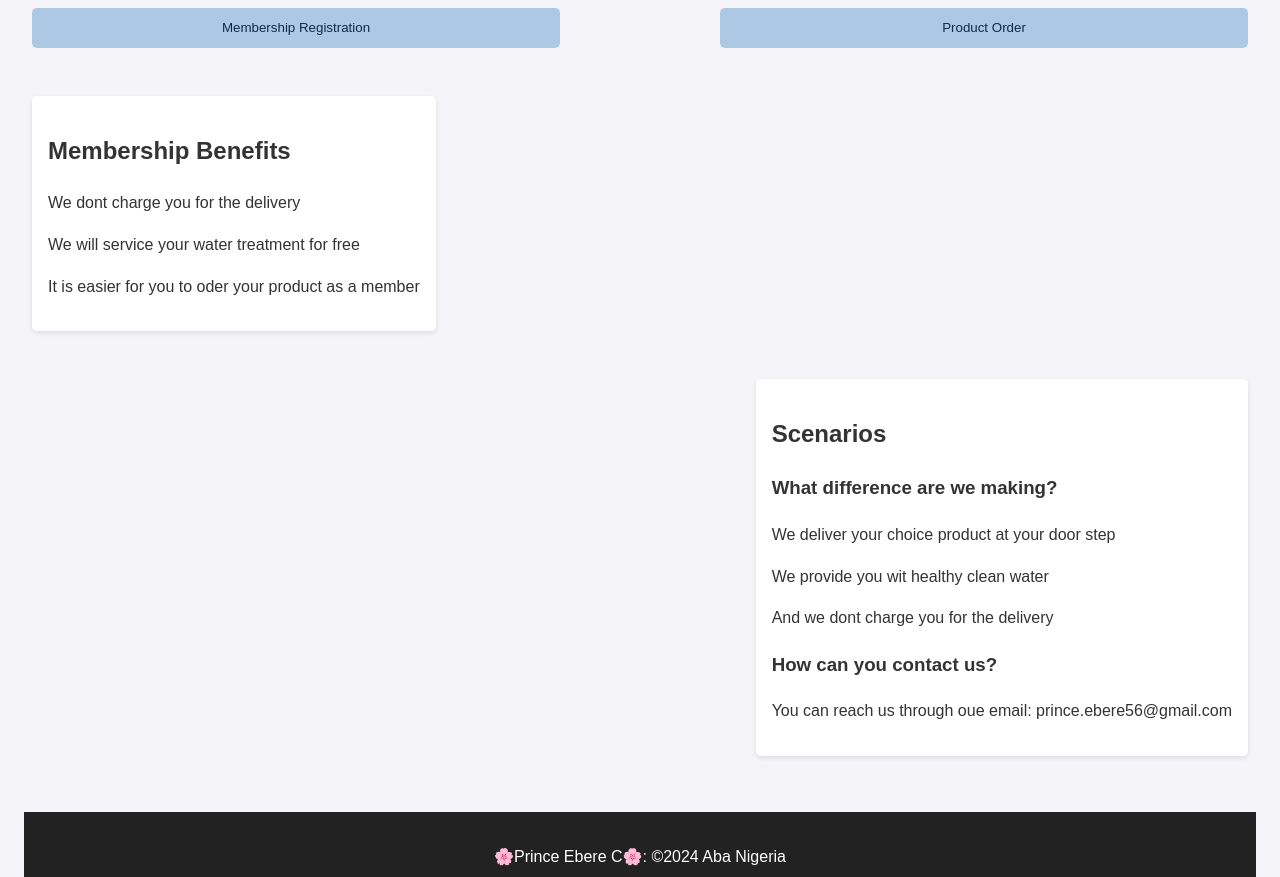
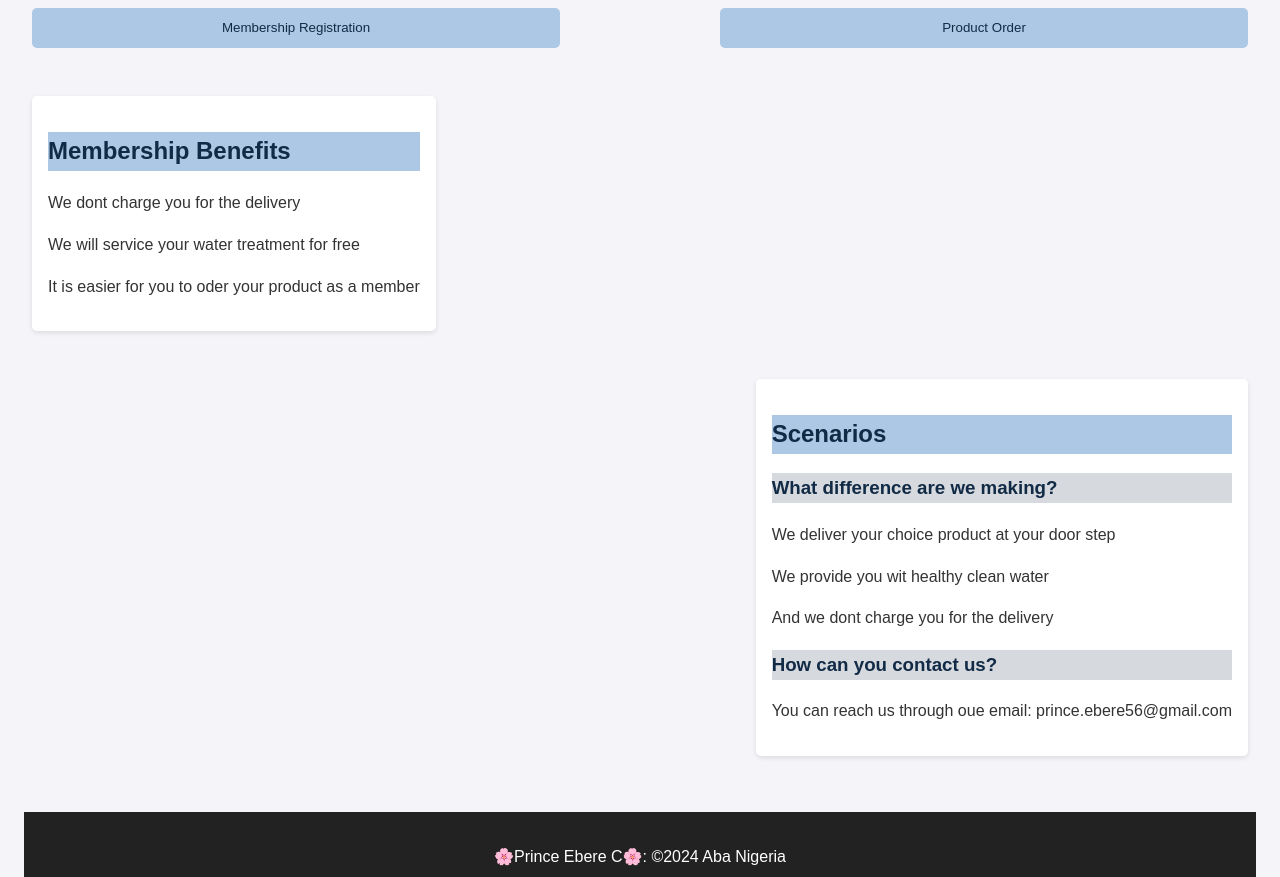
Before and after one commit to happylomas/wdd131, a plain HTML site: page project/index.html in a window 1280 px wide. Shown: the part 720-1597 px from the top of the page. Drawn offline with Linux system fonts and the light colour scheme.

Commit message:
update project

```diff
--- a/project/index.html
+++ b/project/index.html
@@ -33,7 +33,7 @@
 
     <main>
         <section class="hero">
-            <img src="images/water-img.jpeg" alt="Hero Image">
+            <img src="images/water-img.jpeg"  loading="lazy" alt="Hero Image">
 
         </section>
 
--- a/project/styles/lommy.css
+++ b/project/styles/lommy.css
@@ -87,7 +87,15 @@ header .nav-links a:hover {
     background-color: #d18f00;
 }
 
+h2 {
+    background-color: #ACC8E5;
+    color: #112A46;
+}
 
+h3 {
+    background-color: #d6d9dd;
+    color: #112A46;
+}
 .content {
     display: flex;
     flex-direction: column;
```
